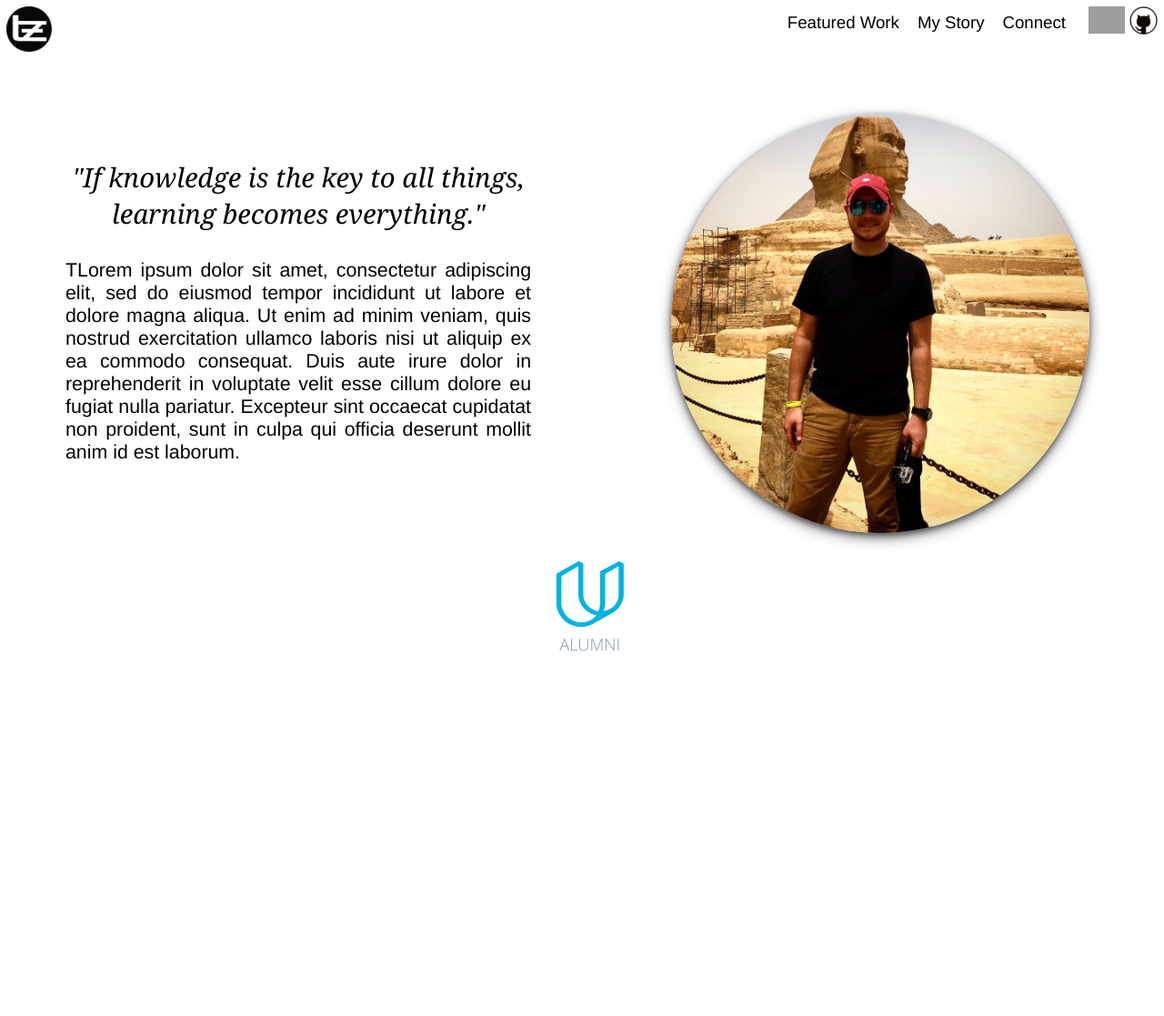
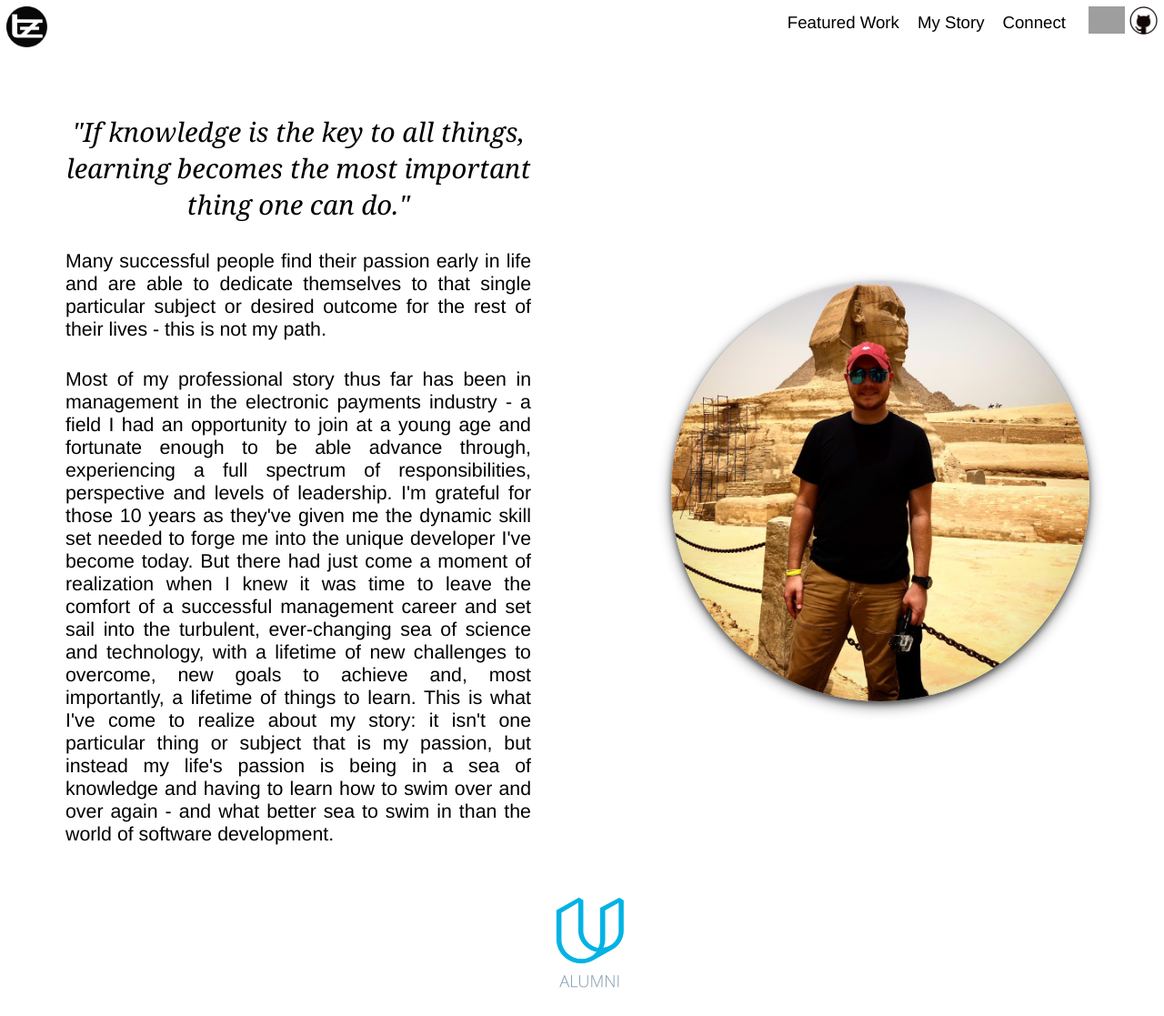
Before and after one commit to tzndr/portfolio-site, a Flask app: page /my_story in a window 1280 px wide. Shown: the whole page at 91% size. Before the commit the page ends 716 px from the top, so only its background shows below. Run offline with Flask 2, Linux system fonts and the light colour scheme; grey boxes are pictures that could not be loaded.

Commit message:
Write and add bio paragraph to My Story page

```diff
--- a/static/js/model.js
+++ b/static/js/model.js
@@ -70,14 +70,27 @@ var featuredWork = [
   }
 ];
 
-var storyQuote = "\"If knowledge is the key to all things, learning becomes everything.\"";
+var storyQuote = "\"If knowledge is the key to all things, learning becomes " +
+  "the most important thing one can do.\"";
 
-var myStory = "TLorem ipsum dolor sit amet, consectetur adipiscing elit, sed do " +
-  "eiusmod tempor incididunt ut labore et dolore magna aliqua. Ut enim ad minim " +
-  "veniam, quis nostrud exercitation ullamco laboris nisi ut aliquip ex ea commodo " +
-  "consequat. Duis aute irure dolor in reprehenderit in voluptate velit esse cillum " +
-  "dolore eu fugiat nulla pariatur. Excepteur sint occaecat cupidatat non proident, " +
-  "sunt in culpa qui officia deserunt mollit anim id est laborum.";
+var myStory = "Many successful people find their passion early in life and are able " +
+  "to dedicate themselves to that single particular subject or desired outcome for the " +
+  "rest of their lives - this is not my path.";
+
+var myStory2 = " Most of my professional story thus far has been in management in the " +
+  "electronic payments industry - a field I had an opportunity to join at a young age " +
+  "and fortunate enough to be able advance through, experiencing a full spectrum of " +
+  "responsibilities, perspective and levels of leadership. I'm grateful for those 10 " +
+  "years as they've given me the dynamic skill set needed to forge me into the unique " +
+  "developer I've become today. But there had just come a moment of realization when " +
+  "I knew it was time to leave the comfort of a successful management career and set " +
+  "sail into the turbulent, ever-changing sea of science and technology, with a lifetime " +
+  "of new challenges to overcome, new goals to achieve and, most importantly, " +
+  "a lifetime of things to learn. This is what I've come to realize about my story: " +
+  "it isn't one particular thing or subject that is my passion, but instead my life's " +
+  "passion is being in a sea of knowledge and having to learn how to swim over and over " +
+  "again - and what better sea to swim in than the world of software development.";
+
 
 var connectInformation = [
   {
@@ -89,10 +102,5 @@ var connectInformation = [
     type: "phone",
     text: "Talk or Text.",
     info: "1.214.713.1096"
-  },
-  {
-    type: "linkedin",
-    text: "LinkedIn.",
-    info: ""
   }
 ];
--- a/static/style.css
+++ b/static/style.css
@@ -29,7 +29,7 @@ a {
 }
 
 .logo {
-  width: 50px;
+  width: 45px;
   position: absolute;
   top: 7px;
   left: 7px;
--- a/templates/featured_work.html
+++ b/templates/featured_work.html
@@ -37,7 +37,6 @@
       </div>
     </div>
     <script src="../static/js/libs/knockout-3.2.0.js"></script>
-    <script src="../static/js/libs/jquery.min.js"></script>
     <script src="../static/js/model.js"></script>
     <script src="../static/js/app.js"></script>
   </body>
--- a/templates/my_story.html
+++ b/templates/my_story.html
@@ -15,6 +15,7 @@
       <span class="story-text-container">
         <div class="quote-text" data-bind="text: storyQuote"></div>
         <div class="story-text" data-bind="text: myStory"></div>
+        <div class="story-text" data-bind="text: myStory2"></div>
       </span>
       <span class="story-img-container">
         <img class="story-img" src="../static/img/story_img.jpg">
```
